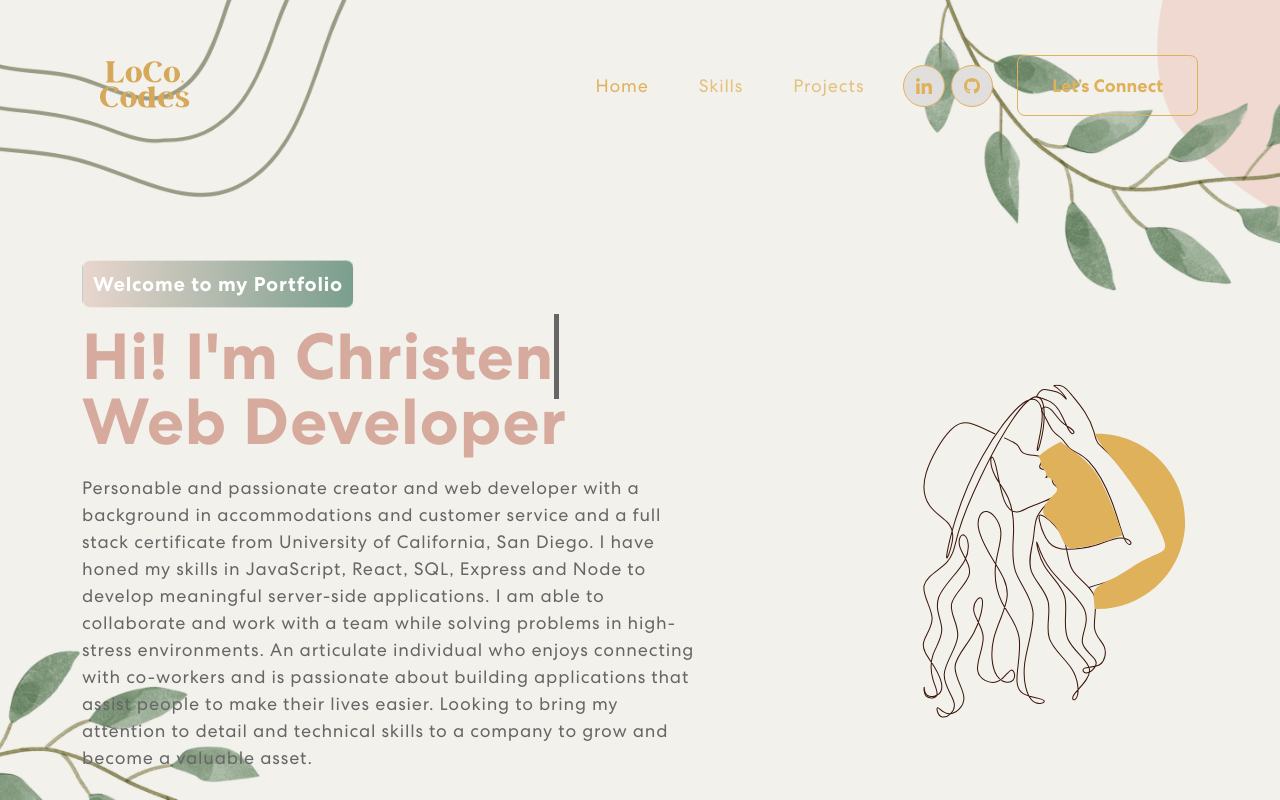
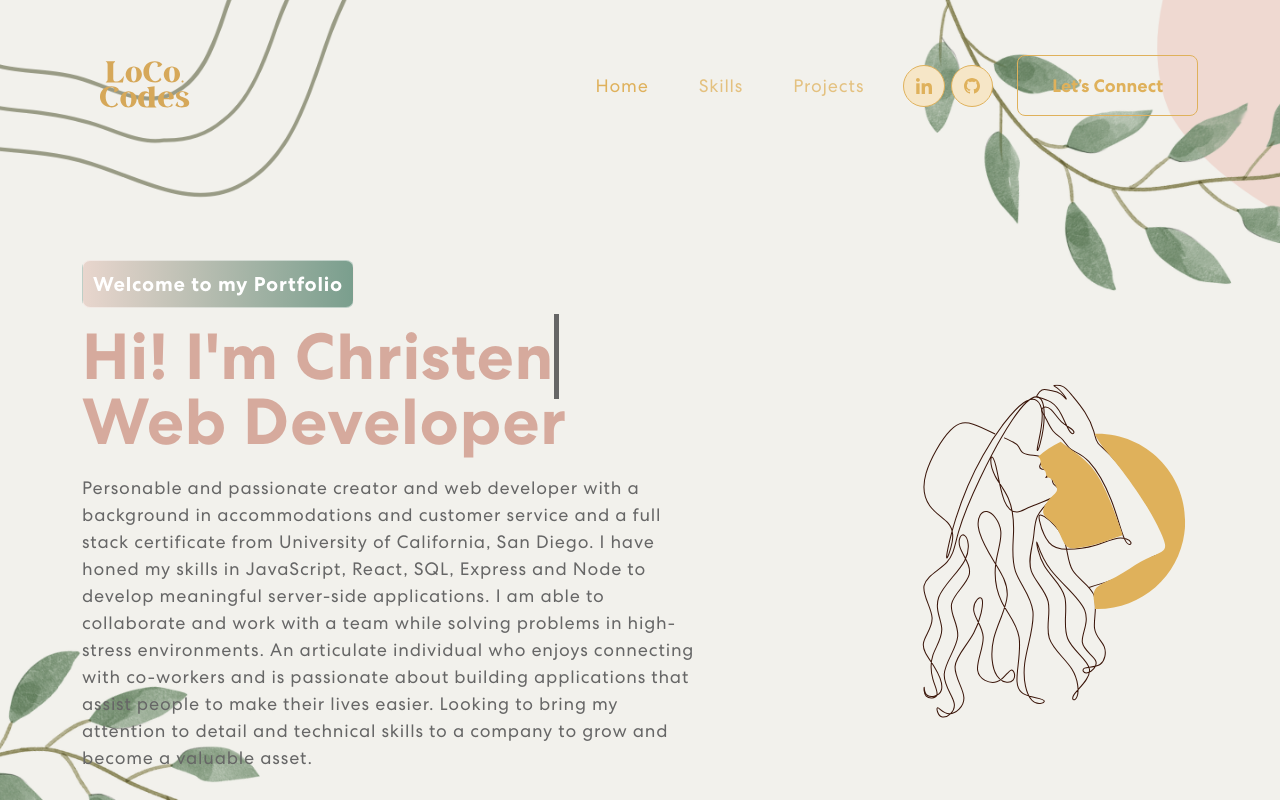
Before and after one commit to cmarielorber/lorber-portfolio, a React (Create React App) app: page / in a window 1280 px wide. Shown: the top 800 px of the page. Built offline with nearby package versions, Linux system fonts and the light colour scheme.

Commit message:
css on icons

```diff
--- a/src/App.css
+++ b/src/App.css
@@ -130,7 +130,7 @@ span.navbar-text {
 .social-icon a {
   width: 42px;
   height: 42px;
-  background: #e1dede;
+  background: #f6e6c7;
   display: inline-flex;
   border-radius: 50%;
   margin-right: 6px;
@@ -144,7 +144,7 @@ span.navbar-text {
   width: 42px;
   height: 42px;
   position: absolute;
-  background-color: #ddb7ac;
+  background-color: whitesmoke;
   border-radius: 50%;
   transform: scale(0);
   transition: 0.3s ease-in-out;
```
